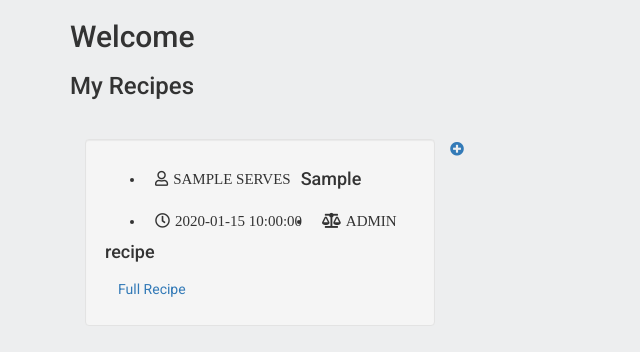
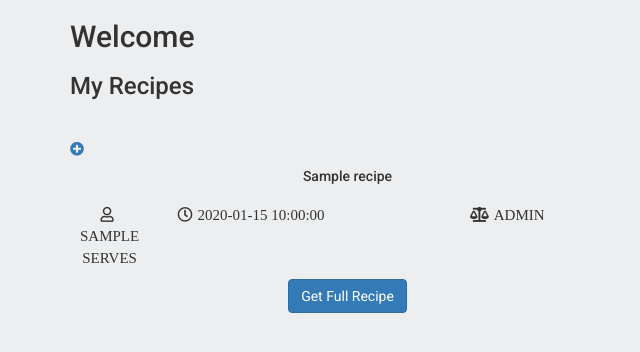
Before and after one commit to luisanegri/Data-Centric-Development, a Flask app: page /get_recipes in a window 1280 px wide. Shown: the top 352 px of the page, without its empty margins (0-640 px from the left). Run offline with Flask 2, Linux system fonts and the light colour scheme; a database or web service that is not in the repository returns one stand-in record (values such as "Sample title"); some libraries are stand-ins or nearby versions; some web fonts are replaced.

Commit message:
added cards to hold content

```diff
--- a/templates/myrecipes.html
+++ b/templates/myrecipes.html
@@ -5,21 +5,34 @@
 <h3 class="my-recipes-title">My Recipes</h3>
 <a href="{{url_for('add_recipes')}}"><i class="fas fa-plus-circle add-icon"></i></a>
 
+<div class="row">
+  <div class="card-group">
     {% for recipe in recipes %}
+  <div class="col-sm-6 col-xs-12">
+    <div class="card">
+    <div class="card-body">
+      <h5 class="card-title" style="text-align: center">{{ recipe.recipe_name}}</h5>
+      <div class="row">
+        <div class="col-md-2">
+            <div class="recipe-details"><i class="glip far fa-user"></i> {{recipe.serves }}</div>
+        </div>
+        <div class="col-md-6">
+            <div class="recipe-details"><i class="glip far fa-clock"></i>{{recipe.time_of_prep}}</div>
+        </div>
+        <div class="col-md-4">
+            <div class="recipe-details"><i class="glip fas fa-balance-scale"></i>{{recipe.difficulty_level}}</div>
+        </div>
+      </div>
+          <div class="c-footer" style="text-align: center">
+            <a href="{{url_for('read_recipe', recipe_id=recipe._id)}}" class="btn btn-primary">Get Full Recipe</a>
+          </div>
+      </div>
+    </div>
+  </div>
+  {% endfor %}
+</div>
+</div>
 
-        <div class="col-md-4">
-          <div class="well">
-              <ul>
-                <li class="recipe-details"><i class="glip far fa-user"></i>{{ recipe.serves }}</li>
-                <li class="recipe-details"><i class="glip far fa-clock"></i>{{ recipe.time_of_prep }}</li>
-                <li class="recipe-details"><i class="glip fas fa-balance-scale"></i>{{ recipe.difficulty_level }}</li>
-            </ul>
-            <h4>{{ recipe.recipe_name }}</h4>
-            <a href="{{url_for('read_recipe', recipe_id=recipe._id)}}" class="btn">Full Recipe</a>
-          </div>
-        </div>
-
-    {% endfor %}
 
 
 {% endblock %}
```
